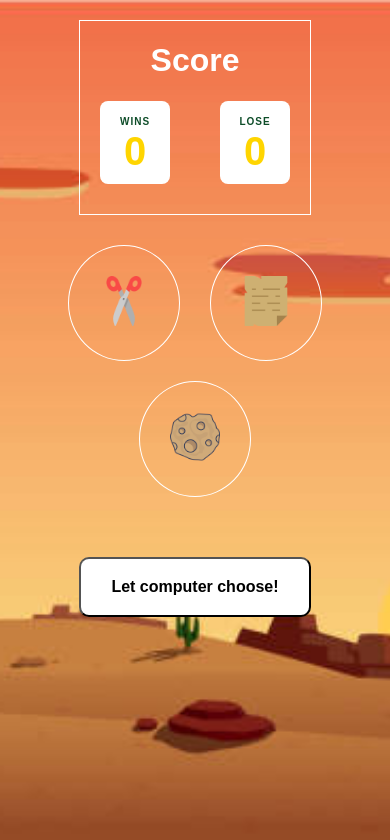
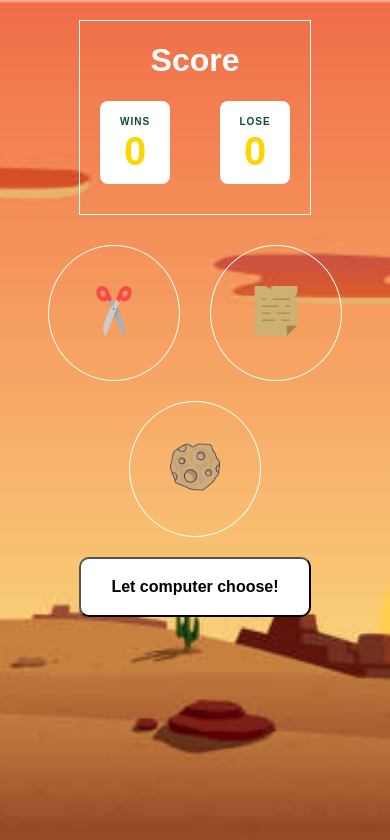
Before and after one commit to flakronkadriu/rock-paper-scissors, a React (Create React App) app: page / in a window 390 px wide. Both pictures are taken after a click on the button "Lets play!". Shown: the top 840 px of the page. Built offline with nearby package versions, Linux system fonts and the light colour scheme.

Commit message:
mobie responsive fix

```diff
--- a/src/components/Console/Console.scss
+++ b/src/components/Console/Console.scss
@@ -15,7 +15,7 @@
     }
 }
 
-@media (min-resolution: 2dppx) {
+@media (max-resolution: 2dppx) {
     .console {
         padding: 40px;
     }
--- a/src/components/GameResults/GameResults.scss
+++ b/src/components/GameResults/GameResults.scss
@@ -17,7 +17,7 @@
     }
 }
 
-@media (min-resolution: 2dppx) {
+@media (max-resolution: 2dppx) {
     .content__btn {
         margin-top: 30px;
     }
--- a/src/components/GameSelection/GameSelection.scss
+++ b/src/components/GameSelection/GameSelection.scss
@@ -39,3 +39,9 @@
         margin-left: 0;
     }
 }
+
+@media (max-resolution: 2dppx) {
+    .game-selection__container {
+        margin-bottom: 10px;
+    }
+}
--- a/src/components/Score/Score.scss
+++ b/src/components/Score/Score.scss
@@ -38,8 +38,4 @@
     .score {
         margin-bottom: 10px;
     }
-
-    .score__content {
-        width: 30vw;
-    }
 }
```
